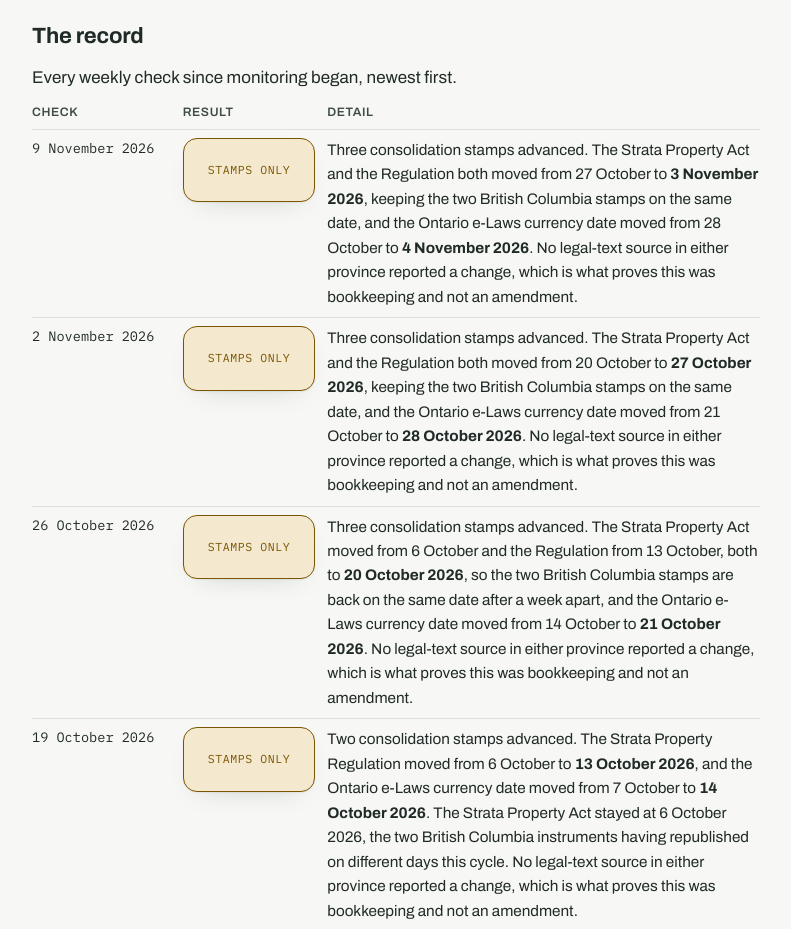
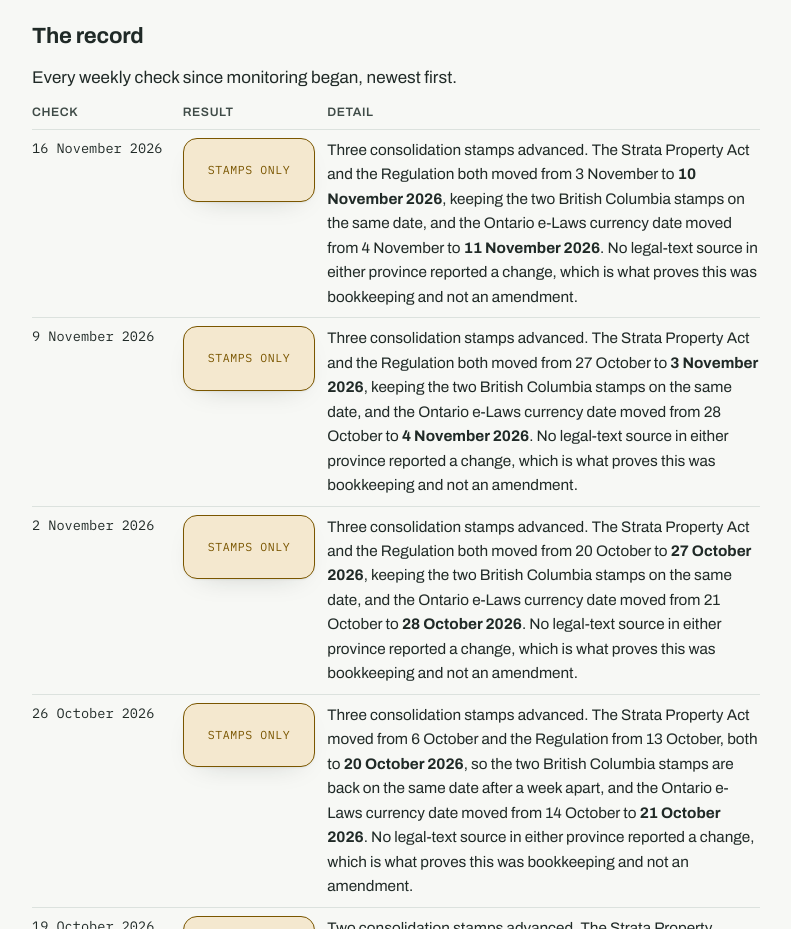
Before and after one commit to Nour-1992/knowyourstrata, a plain HTML site: page monitoring.html in a window 1280 px wide. Shown: the part 2740-3669 px from the top of the page, without its empty margins (244-1035 px from the left). Drawn offline with Linux system fonts and the light colour scheme.

Commit message:
Monitoring: the 16 November row
Co-Authored-By: Claude Opus 5.5 <noreply@anthropic.com>
Claude-Session: https://claude.ai/code/session_014co5hBH6mob8MHs5zcT69y

```diff
--- a/monitoring.html
+++ b/monitoring.html
@@ -209,6 +209,11 @@
     </thead>
     <tbody>
       <tr>
+        <td class="when">16 November 2026</td>
+        <td><span class="flag stamp">Stamps only</span></td>
+        <td>Three consolidation stamps advanced. The Strata Property Act and the Regulation both moved from 3 November to <strong>10 November 2026</strong>, keeping the two British Columbia stamps on the same date, and the Ontario e-Laws currency date moved from 4 November to <strong>11 November 2026</strong>. No legal-text source in either province reported a change, which is what proves this was bookkeeping and not an amendment.</td>
+      </tr>
+      <tr>
         <td class="when">9 November 2026</td>
         <td><span class="flag stamp">Stamps only</span></td>
         <td>Three consolidation stamps advanced. The Strata Property Act and the Regulation both moved from 27 October to <strong>3 November 2026</strong>, keeping the two British Columbia stamps on the same date, and the Ontario e-Laws currency date moved from 28 October to <strong>4 November 2026</strong>. No legal-text source in either province reported a change, which is what proves this was bookkeeping and not an amendment.</td>
```
